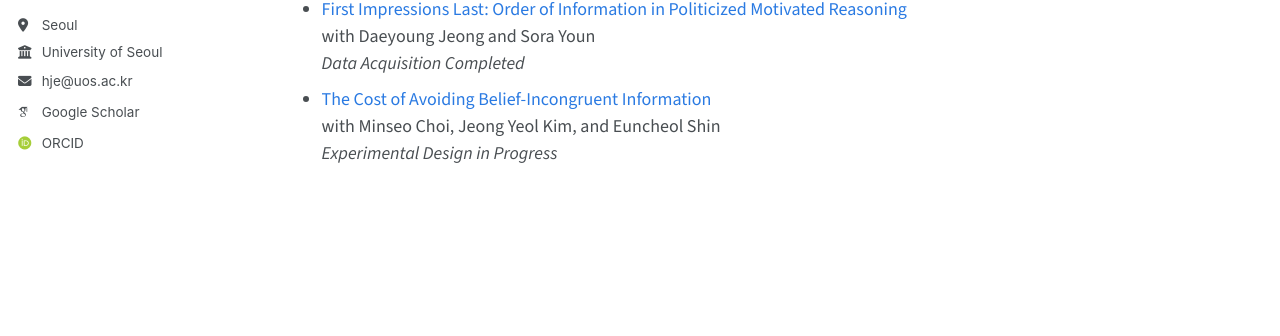
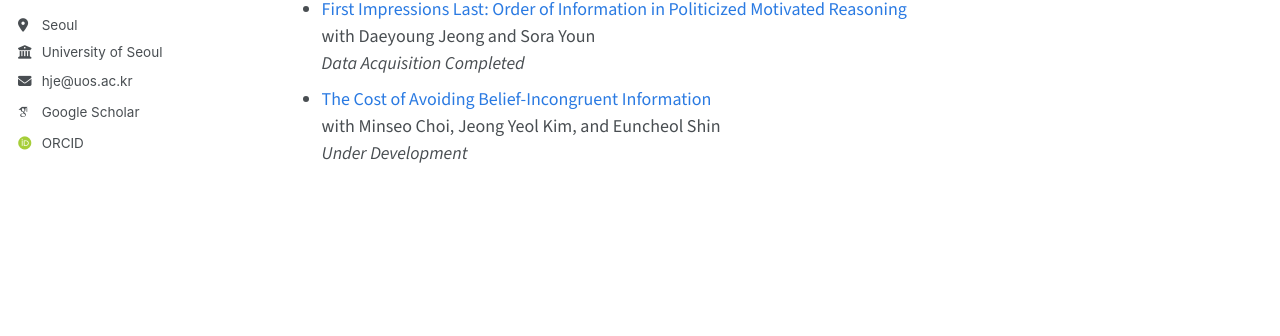
Before and after one commit to hyundamje/hyundamje.github.io, a Jekyll site: the page built from _pages/research.md, in a window 1280 px wide and 900 px high, scrolled down 731 px. Shown: the part 334-670 px from the top of the window. Built offline with Jekyll 4.4.1, drawn with Linux system fonts in a browser that asks for light colours; some web fonts are replaced.

Commit message:
Update research.md

```diff
--- a/_pages/research.md
+++ b/_pages/research.md
@@ -90,7 +90,7 @@ author_profile: true
     The Cost of Avoiding Belief-Incongruent Information
   </span><br>
   with Minseo Choi, Jeong Yeol Kim, and Euncheol Shin<br>
-  <em>Experimental Design in Progress</em>
+  <em>Under Development</em>
 </li>
 
 <!--
```
